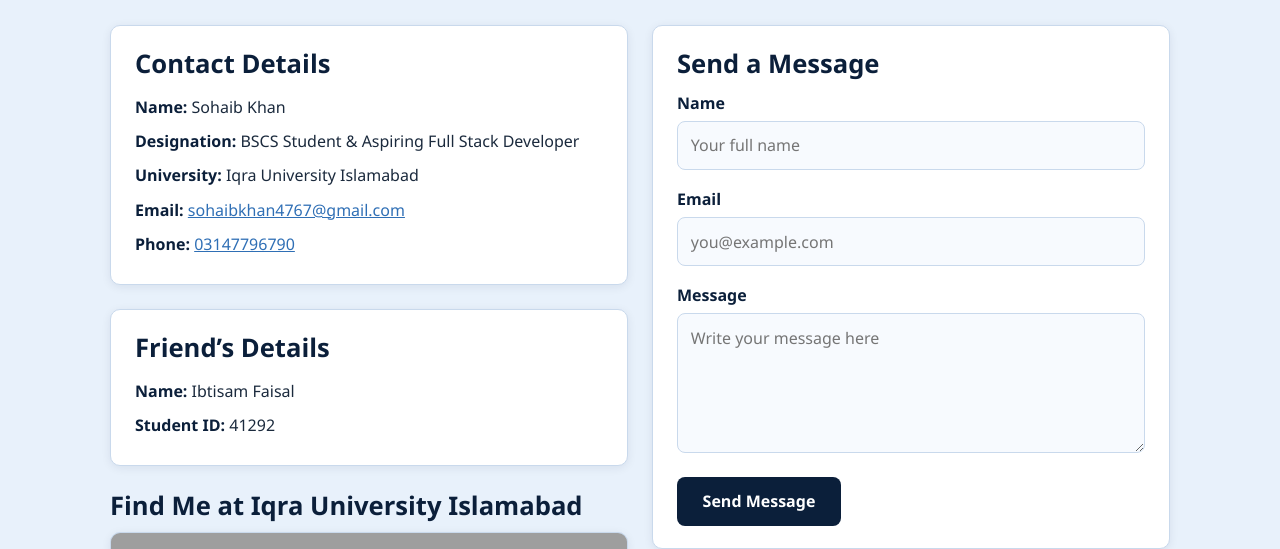
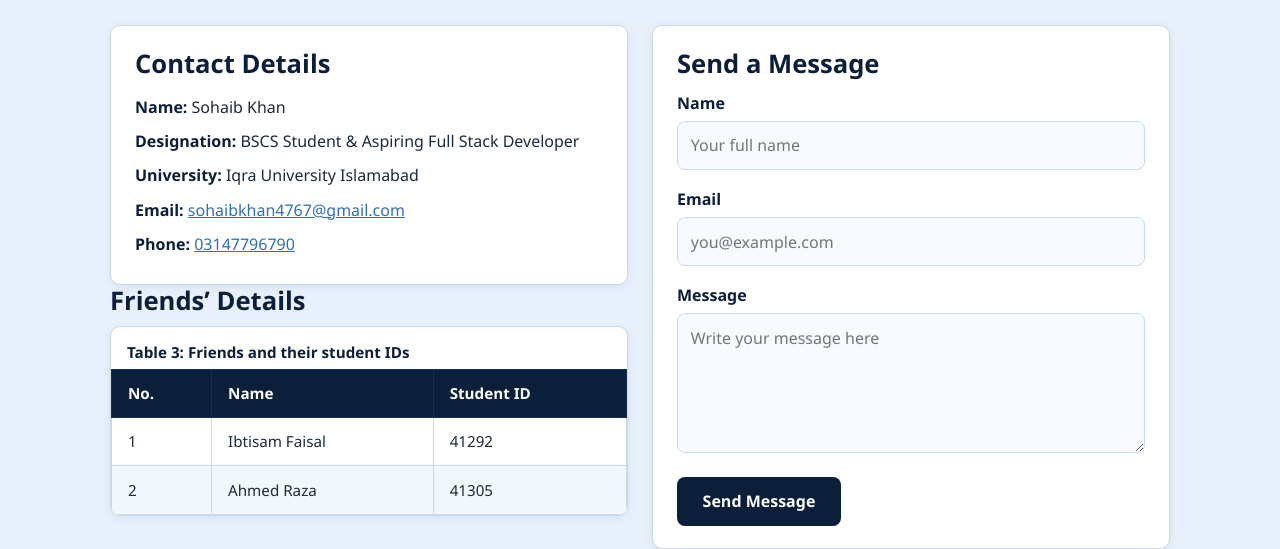
Before and after one commit to sohaibkhancodes/sohaib-khan-portfolio, a plain HTML site: page contact.html in a window 1280 px wide. Shown: the part 179-728 px from the top of the page. Drawn offline with Linux system fonts and the light colour scheme; grey boxes are pictures that could not be loaded.

Commit message:
Add friends table to contact page

```diff
--- a/contact.html
+++ b/contact.html
@@ -50,12 +50,32 @@
             </ul>
           </section>
 
-          <section class="card" aria-labelledby="friend-title">
-            <h2 id="friend-title">Friend&rsquo;s Details</h2>
-            <ul class="meta-list">
-              <li><strong>Name:</strong> Ibtisam Faisal</li>
-              <li><strong>Student ID:</strong> 41292</li>
-            </ul>
+          <section class="section" aria-labelledby="friend-title">
+            <h2 id="friend-title">Friends&rsquo; Details</h2>
+            <div class="table-wrap">
+              <table>
+                <caption>Table 3: Friends and their student IDs</caption>
+                <thead>
+                  <tr>
+                    <th scope="col">No.</th>
+                    <th scope="col">Name</th>
+                    <th scope="col">Student ID</th>
+                  </tr>
+                </thead>
+                <tbody>
+                  <tr>
+                    <td>1</td>
+                    <td>Ibtisam Faisal</td>
+                    <td>41292</td>
+                  </tr>
+                  <tr>
+                    <td>2</td>
+                    <td>Ahmed Raza</td>
+                    <td>41305</td>
+                  </tr>
+                </tbody>
+              </table>
+            </div>
           </section>
 
           <section class="section map-section" aria-labelledby="map-title">
```
